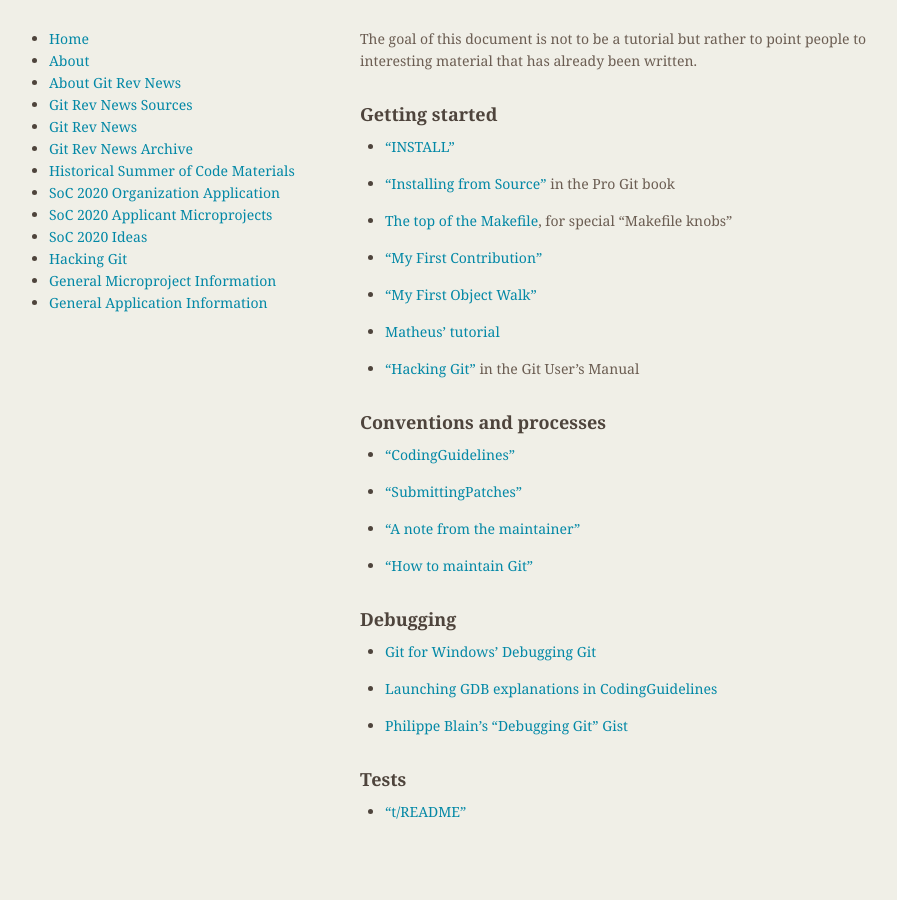
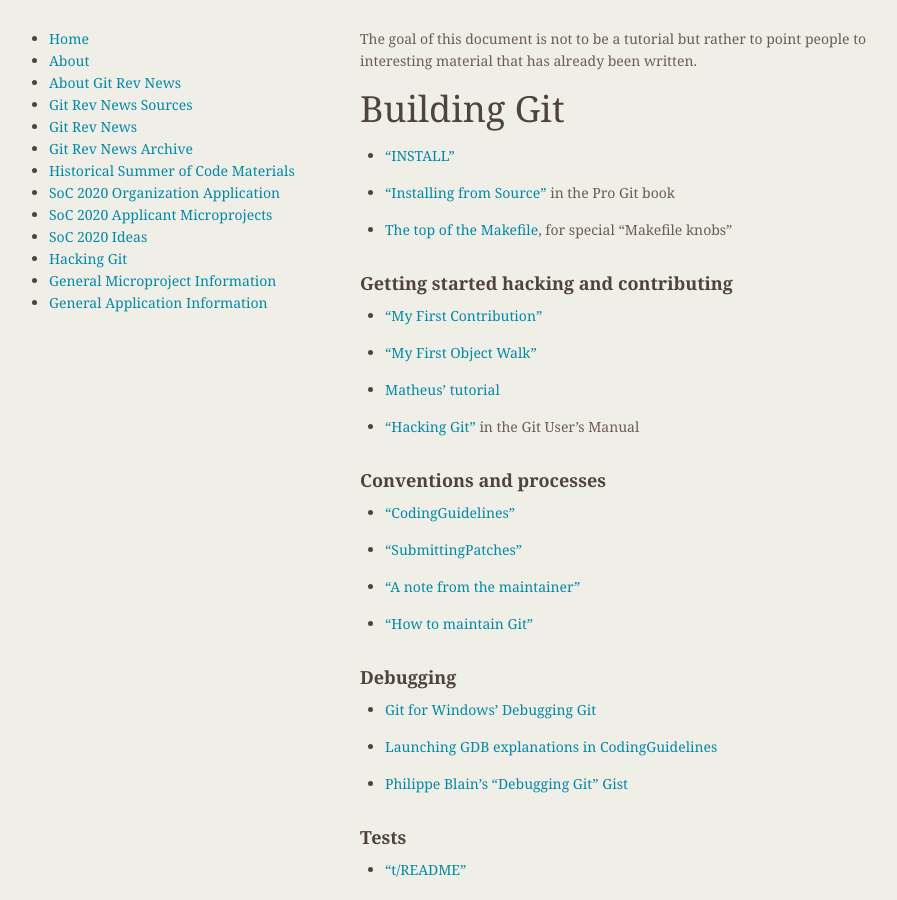
Before and after one commit to git/git.github.io, a Jekyll site: the page built from Hacking-Git.md, in a window 1280 px wide. Shown: the whole page, without its empty margins (174-1071 px from the left). Built offline with Jekyll 4.4.1, drawn with Linux system fonts in a browser that asks for light colours.

Commit message:
Hacking-Git: split 'Building Git' off 'Getting started'

```diff
--- a/Hacking-Git.md
+++ b/Hacking-Git.md
@@ -6,13 +6,15 @@
 The goal of this document is not to be a tutorial but rather to point
 people to interesting material that has already been written.
 
-## Getting started
+# Building Git
 
 * ["INSTALL"](https://github.com/git/git/blob/master/INSTALL)
 
 * ["Installing from Source"](https://git-scm.com/book/en/v2/Getting-Started-Installing-Git#_installing_from_source) in the Pro Git book
 
 * [The top of the Makefile](https://github.com/git/git/blob/master/Makefile), for special "Makefile knobs"
+
+## Getting started hacking and contributing
 
 * ["My First Contribution"](https://git-scm.com/docs/MyFirstContribution)
 
```
